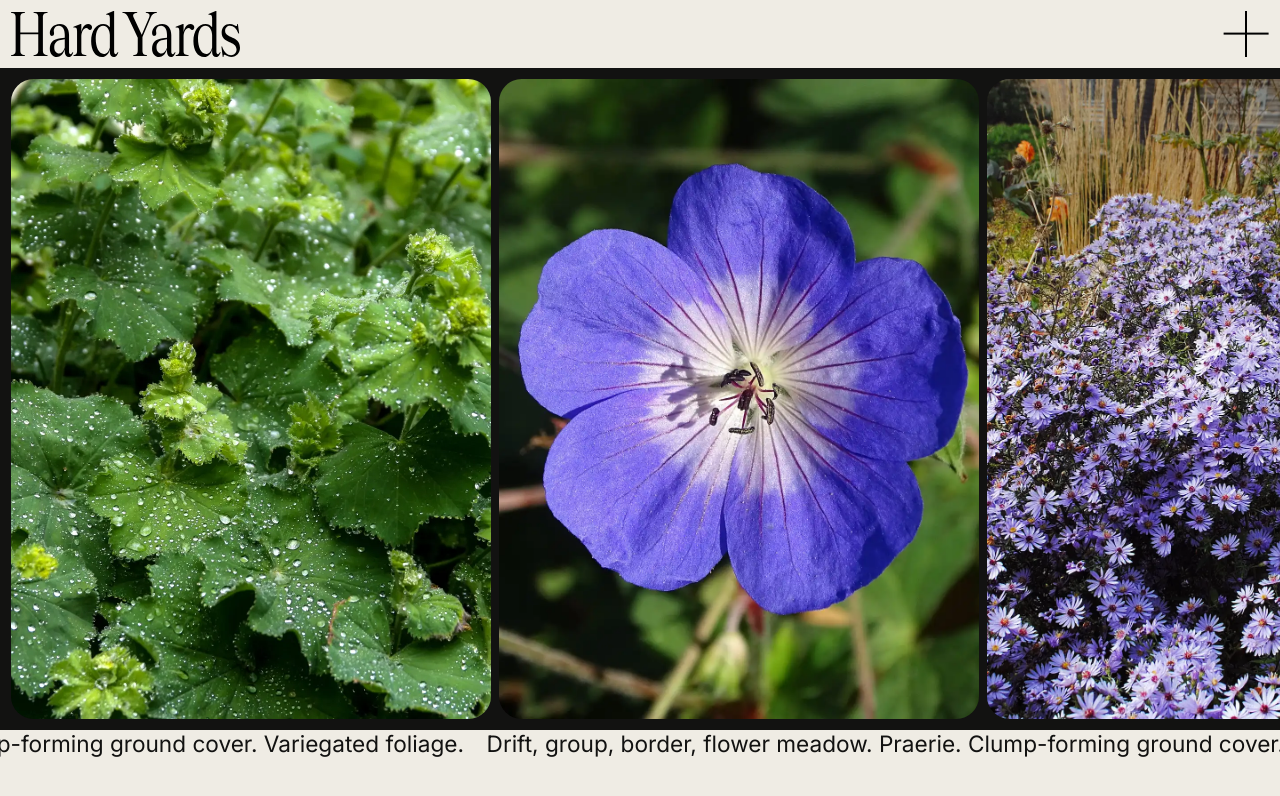
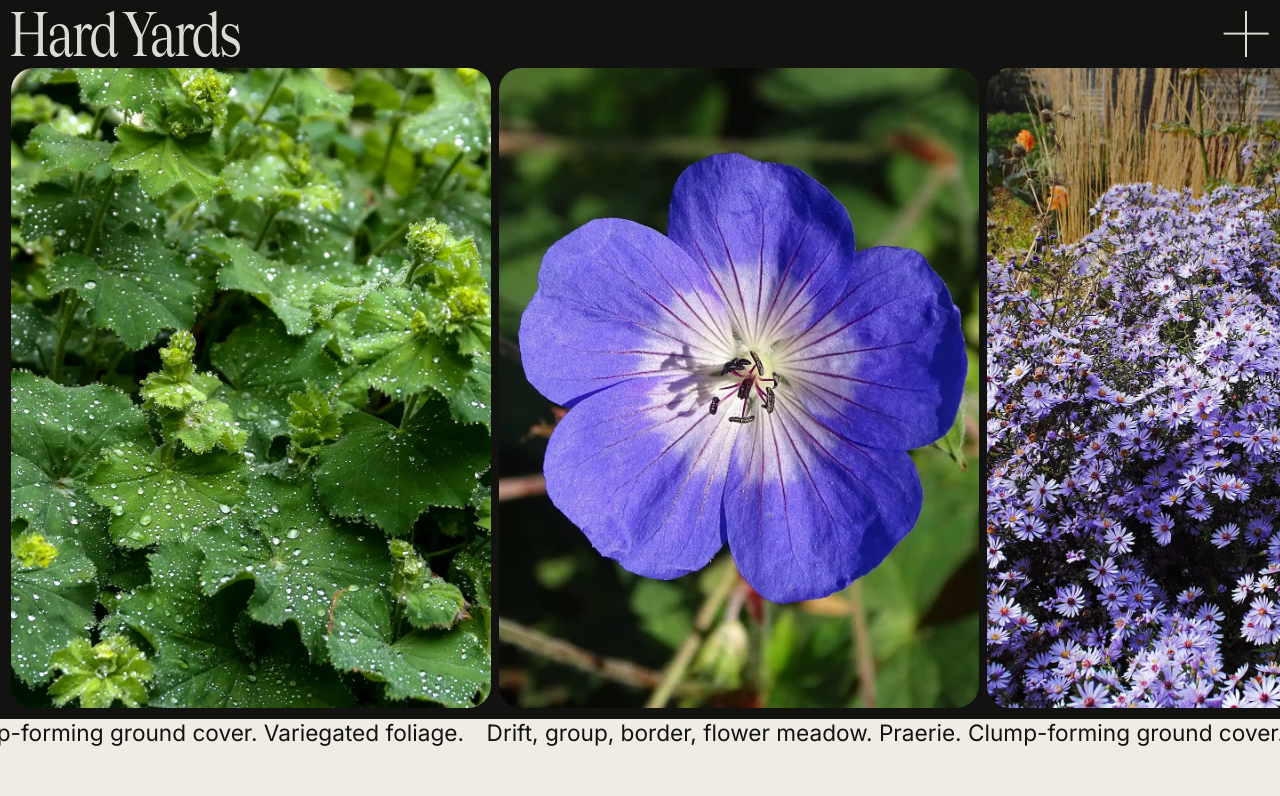
Before and after one commit to bobbyvanrijn/hardyards, a Next.js app: page / in a window 1280 px wide. Shown: the top 796 px of the page. Built offline with nearby package versions, Linux system fonts and the light colour scheme.

Commit message:
fix: header spacer

```diff
--- a/components/Content.js
+++ b/components/Content.js
@@ -5,6 +5,7 @@ import Carousel from './Carousel';
 import Cards from './Cards';
 import List from './List';
 import Lead from './Lead';
+import HeaderSpacer from './HeaderSpacer';
 
 function Text({ children }) {
     return (
@@ -40,6 +41,7 @@ export function Block(block) {
 export default function Content(props) {
     return (
         <>
+            <HeaderSpacer />
             { props.blocks.map(block => Block(block)) }
         </>
     );
--- a/components/Header.module.css
+++ b/components/Header.module.css
@@ -1,11 +1,5 @@
 .header {
     --logo-scale: clamp(var(--scale-4), 7vw, var(--scale-3));
-}
-
-.header:before {
-    display: block;
-    content: '';
-    height: calc(var(--logo-scale) + var(--scale-7) + var(--scale-7));
 }
 
 .header__wrapper {
@@ -24,12 +18,12 @@
 
 .header__logo {
     display: block;
-    height: var(--logo-scale);
+    height: var(--logo-height);
     width: auto;
 }
 
 .header__button {
-    --button-scale: var(--logo-scale);
+    --button-scale: var(--logo-height);
     position: relative;
     z-index: 99;
 
--- /dev/null
+++ b/components/HeaderSpacer.js
@@ -0,0 +1,7 @@
+import styles from './HeaderSpacer.module.css';
+
+export default function HeaderSpacer() {
+    return (
+        <div role='presentation' className={styles.headerSpacer} />
+    );
+}
--- /dev/null
+++ b/components/HeaderSpacer.module.css
@@ -0,0 +1,5 @@
+.headerSpacer {
+    display: block;
+    content: '';
+    height: var(--header-height);
+}
--- a/components/Hero.module.css
+++ b/components/Hero.module.css
@@ -1,7 +1,7 @@
 .hero {
     display: block;
     margin-inline: calc(0px - var(--scale-7));
-    padding: var(--scale-7);
+    padding: 0 var(--scale-7) var(--scale-7);
     background: rgb(var(--black));
     color: rgb(var(--white));
 }
--- a/pages/_app.tsx
+++ b/pages/_app.tsx
@@ -31,6 +31,7 @@ export default function App({ Component, pageProps }: AppProps) {
             <link rel="icon" href="/api/icon" />
             <link rel="apple-touch-icon" href="api/icon" />
         </Head>
+
         <Header />
 
         <Transition>
--- a/styles/globals.css
+++ b/styles/globals.css
@@ -40,6 +40,9 @@
 
     --font-weight-normal: 350;
     --font-weight-bold: 450;
+
+    --logo-height: clamp(var(--scale-4), 7vw, var(--scale-3));
+    --header-height: calc(var(--logo-height) + var(--scale-7) + var(--scale-7));
 }
 
 html,
```
